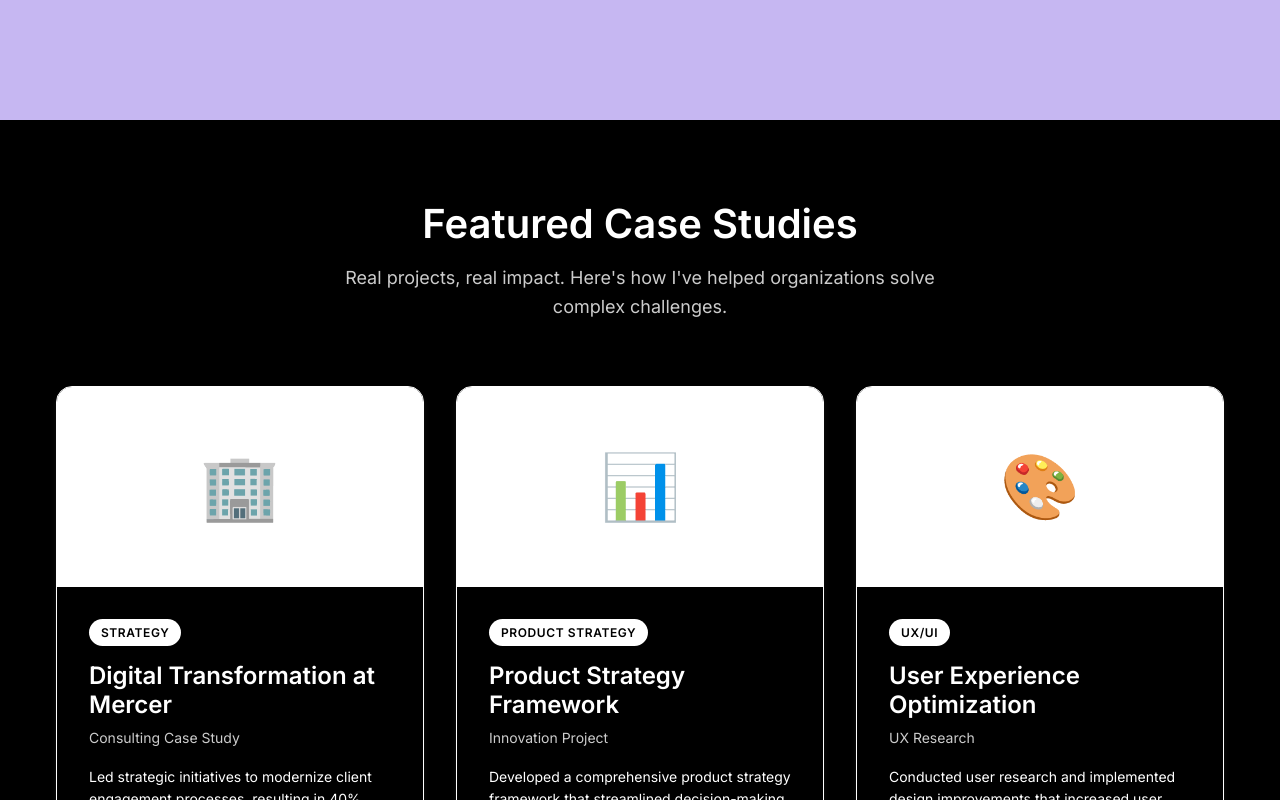
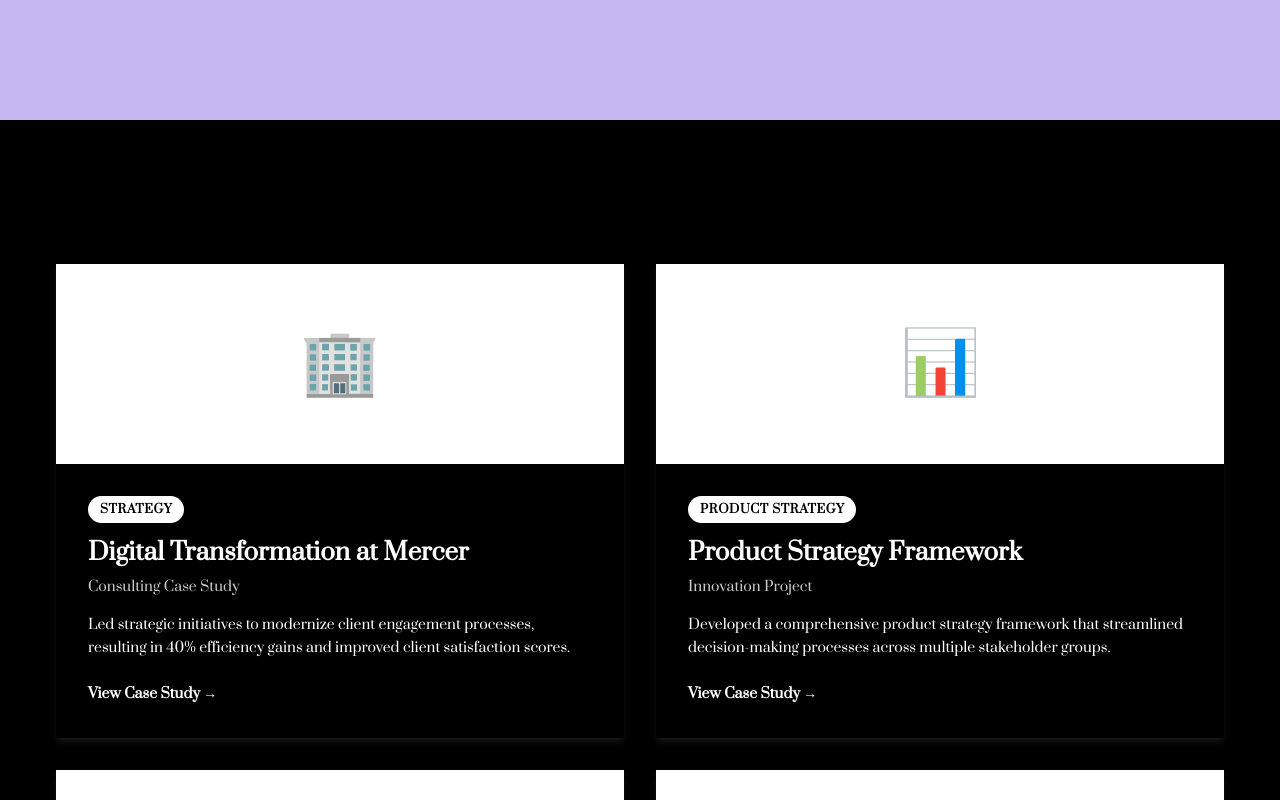
Before and after one commit to stephmartinezhamilton/first-sight, a React (Create React App) app: page /case-studies in a window 1280 px wide. Shown: the part 760-1560 px from the top of the page. Built offline with nearby package versions, Linux system fonts and the light colour scheme.

Commit message:
Refactor case studies: 2x2 grid, remove section titles, sharpen card edges, remove borders

```diff
--- a/src/pages/CaseStudies.css
+++ b/src/pages/CaseStudies.css
@@ -80,17 +80,17 @@
 
 .case-studies-grid {
   display: grid;
-  grid-template-columns: repeat(auto-fit, minmax(350px, 1fr));
+  grid-template-columns: repeat(2, 1fr);
   gap: 2rem;
   margin-top: 3rem;
 }
 
 .case-study-card {
   background-color: var(--background);
-  border-radius: 1rem;
+  border-radius: 0;
   overflow: hidden;
   box-shadow: var(--shadow);
-  border: 1px solid var(--border-color);
+  border: none;
   transition: all 0.3s ease;
   cursor: pointer;
   animation: fadeInUp 0.6s ease-out;
@@ -428,3 +428,7 @@
   cursor: pointer;
   pointer-events: auto;
 }
+
+.case-studies-section, .case-studies-container, .section-header, .section-title, .section-subtitle, .case-study-title, .case-study-subtitle, .case-study-description, .case-study-category, .case-study-link {
+  font-family: 'Prata', serif;
+}
--- a/src/pages/CaseStudies.tsx
+++ b/src/pages/CaseStudies.tsx
@@ -77,12 +77,8 @@
       <section className="case-studies-section">
         <div className="case-studies-container">
           <div className="section-header">
-            <h2 className="section-title">Featured Case Studies</h2>
-            <p className="section-subtitle">
-              Real projects, real impact. Here's how I've helped organizations solve complex challenges.
-            </p>
+            {/* Removed section title and subtitle */}
           </div>
-
           <div className="case-studies-grid">
             {caseStudies.map((study) => (
               <div
```
